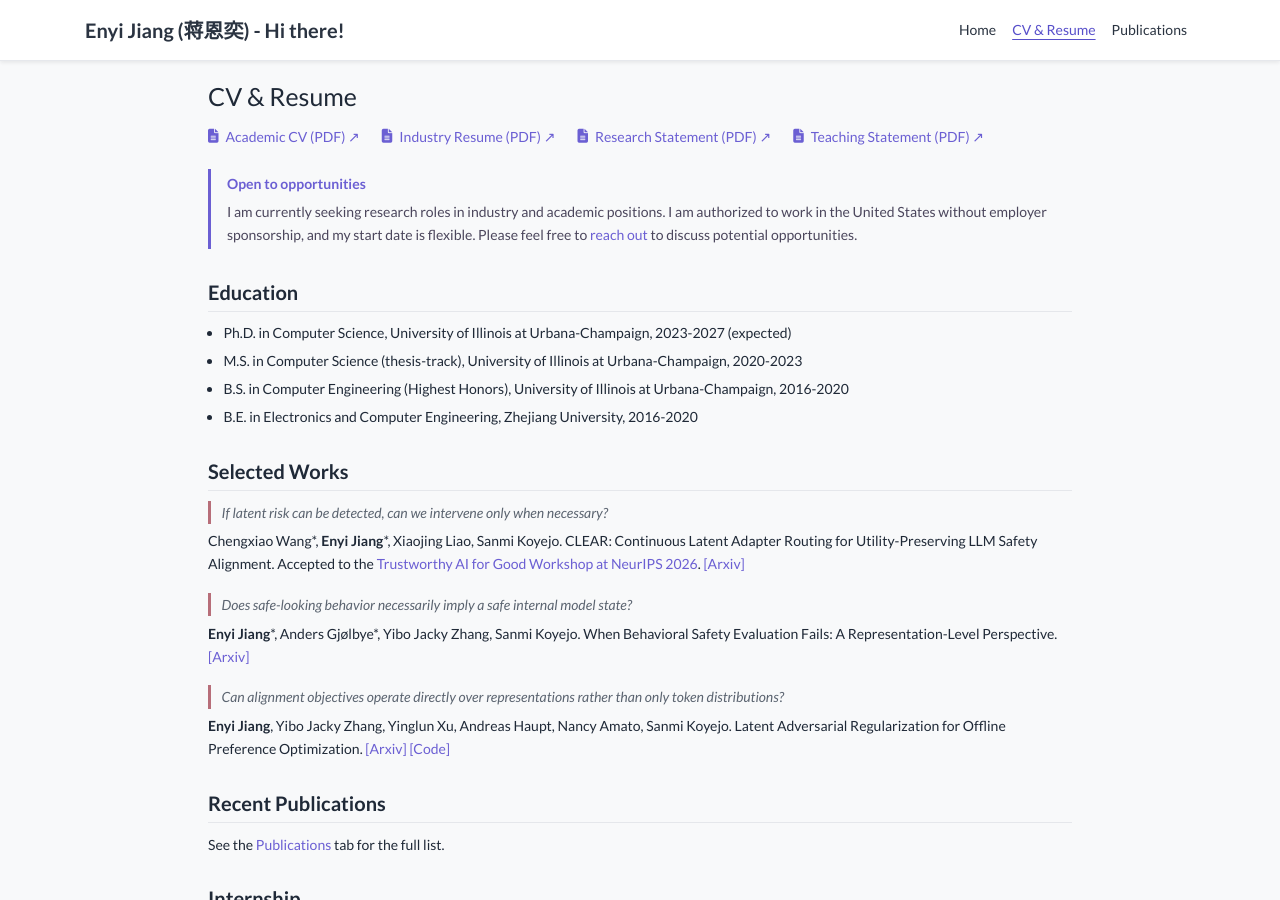
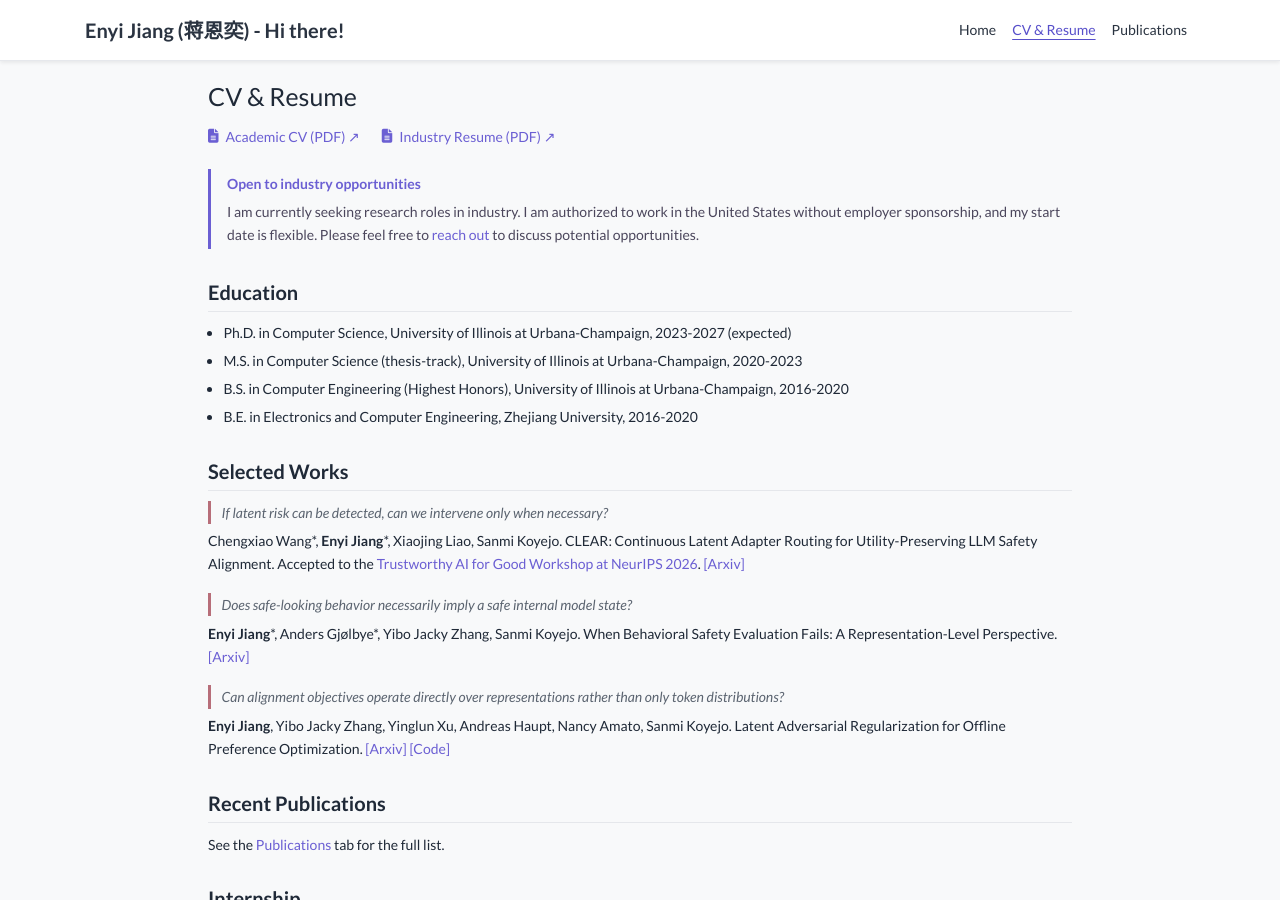
Before and after one commit to enyijiang/enyijiang.github.io, a Jekyll site: the page built from _pages/cv.md, in a window 1280 px wide and 900 px high. Built offline with Jekyll 4.4.1, drawn with Linux system fonts in a browser that asks for light colours; nearby versions of some CDN libraries; a style sheet for code colours, icons or effects is not loaded.

Commit message:
Focus website on industry opportunities

```diff
--- a/_data/profile.yml
+++ b/_data/profile.yml
@@ -14,8 +14,6 @@
 
 email: "enyij2@illinois.edu"
 secondary_email: "enyij@stanford.edu"
-research_statement_link: /assets/files/Enyi_Jiang_Research_Statement.pdf
-teaching_statement_link: /assets/files/Enyi_Jiang_Teaching_Statement.pdf
 cv_link: /assets/files/Enyi_Jiang_CV.pdf
 industry_resume_link: /assets/files/Enyi_Jiang_Industry_Resume.pdf?v=c80e8f3a5c82
 gscholar: h6YC9nwAAAAJ  # This is an example, replace it with your own Google Scholar ID
--- a/_includes/widgets/document_links.html
+++ b/_includes/widgets/document_links.html
@@ -5,16 +5,10 @@
     {% if site.data.profile.industry_resume_link %}
     <a target="_blank" rel="noopener" href="{{ site.data.profile.industry_resume_link | relative_url }}"><i class="fas fa-file-alt" aria-hidden="true"></i> Industry Resume (PDF) ↗</a>
     {% endif %}
-    {% if site.data.profile.research_statement_link %}
-    <a target="_blank" rel="noopener" href="{{ site.data.profile.research_statement_link | relative_url }}"><i class="fas fa-file-lines" aria-hidden="true"></i> Research Statement (PDF) ↗</a>
-    {% endif %}
-    {% if site.data.profile.teaching_statement_link %}
-    <a target="_blank" rel="noopener" href="{{ site.data.profile.teaching_statement_link | relative_url }}"><i class="fas fa-file-lines" aria-hidden="true"></i> Teaching Statement (PDF) ↗</a>
-    {% endif %}
 </div>
 <div class="academic-opportunities">
-    <strong>Open to opportunities</strong>
+    <strong>Open to industry opportunities</strong>
     <p>
-        I am currently seeking research roles in industry and academic positions. I am authorized to work in the United States without employer sponsorship, and my start date is flexible. Please feel free to <a href="mailto:{{ site.data.profile.secondary_email | default: site.data.profile.email }}">reach out</a> to discuss potential opportunities.
+        I am currently seeking research roles in industry. I am authorized to work in the United States without employer sponsorship, and my start date is flexible. Please feel free to <a href="mailto:{{ site.data.profile.secondary_email | default: site.data.profile.email }}">reach out</a> to discuss potential opportunities.
     </p>
 </div>
```
Also changed, not shown: 2 other files.
